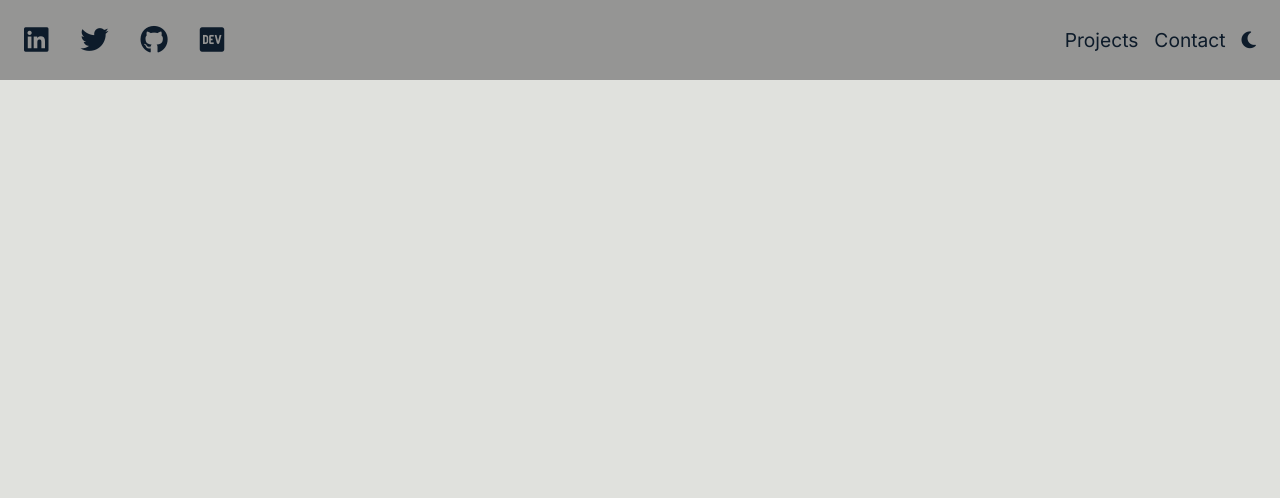
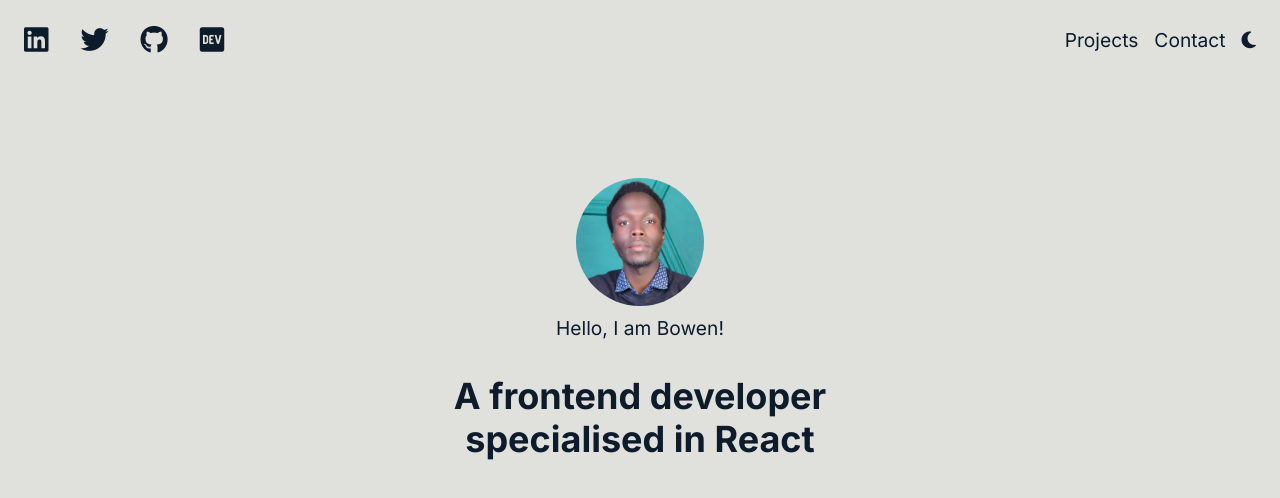
Before and after one commit to 874bowen/portfolio-prof, a React (Create React App) app: page / in a window 1280 px wide. Shown: the top 498 px of the page. Built offline with nearby package versions, Linux system fonts and the light colour scheme.

Commit message:
import profile component

```diff
--- a/src/App.css
+++ b/src/App.css
@@ -34,6 +34,7 @@ body {
 .nav {
    display: flex;
    justify-content: flex-end;
+
 }
 
 .nav__div {
@@ -44,6 +45,8 @@ body {
    justify-content: space-between;
    align-items: center;
    gap: 5rem;
+   position: fixed;
+   top: 0;
 }
 
 .nav__social-links {
--- a/src/App.tsx
+++ b/src/App.tsx
@@ -2,13 +2,14 @@ import React from "react";
 import { useColorMode } from "@chakra-ui/react";
 import "./App.css";
 import Navbar from "./components/Navbar";
+import Landing from "./components/Landing";
 
 function App() {
 	const { colorMode, toggleColorMode } = useColorMode();
-
 	return (
 		<div className="App">
 			<Navbar colorMode={colorMode} toggleColorMode={toggleColorMode} />
+			<Landing />
 		</div>
 	);
 }
```
